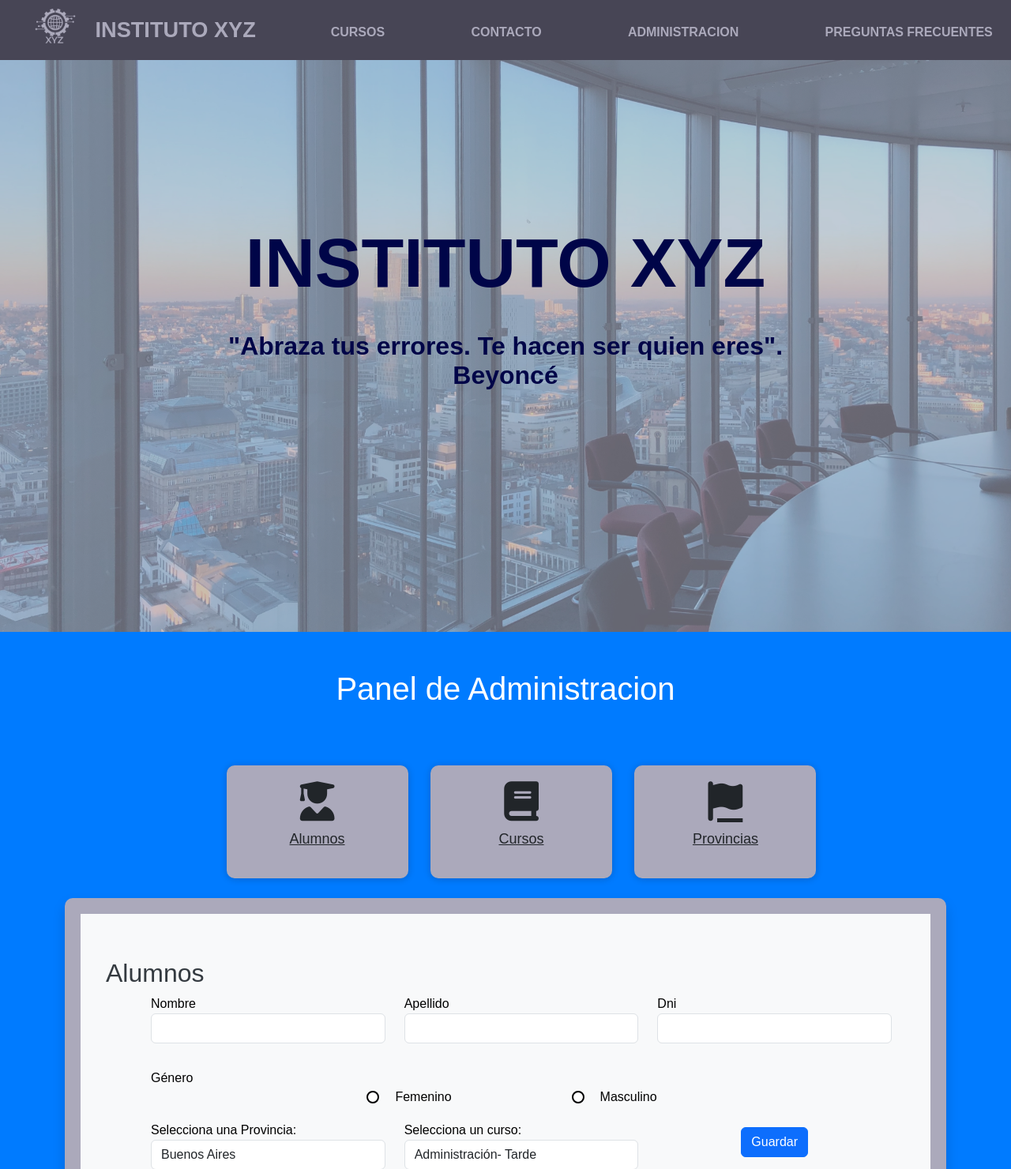
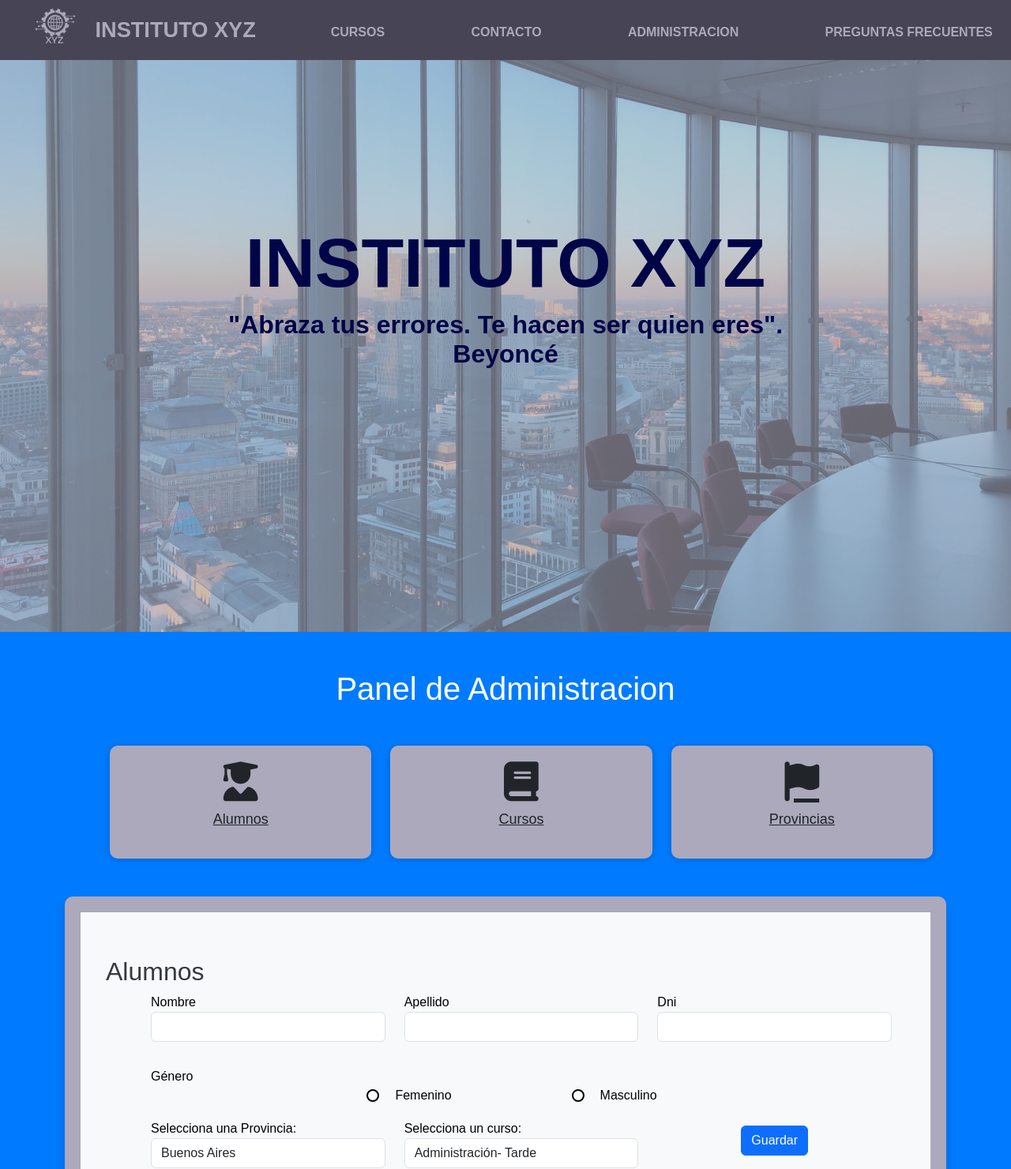
Before and after one commit to Ayelen95/TP-CAC-OFICIOS-BACKEND, a Flask app: page /administracion in a window 1280 px wide. Shown: the top 1480 px of the page at 79% size. Run offline with Flask 3, Linux system fonts and the light colour scheme; data comes from the database, SQL or seed files in the repository; some libraries are stand-ins or nearby versions.

Commit message:
modificacion menu

```diff
--- a/templates/administracion.html
+++ b/templates/administracion.html
@@ -140,7 +140,7 @@
             <div class="parallax-overlay">
                 <div class="parallax-content">
                     <h2>INSTITUTO XYZ</h2>
-                    <br>
+
                     <p>"Abraza tus errores. Te hacen ser quien eres". Beyoncé</p>
                     <!--<button>Más información</button> -->
                 </div>
@@ -148,23 +148,21 @@
         </section>
     <a name="menu"></a>
     <h1 class="text-center mt-5 mb-5">Panel de Administracion</h1>
-    <div class="container mt-5">
-
-
-        <div class="row text-center menus">
-            <div class="col-md-3">
+    <div class="container my-5">
+        <div class="row">
+          <div class="col-sm">
             <a href="#alumnos" class="card icon-container">
                 <i class="fas fa-user-graduate"></i>
                 <p>Alumnos</p>
             </a>
           </div>
-            <div class="col-md-3">
+          <div class="col-sm">
             <a href="#cursos" class="card icon-container">
                 <i class="fas fa-book"></i>
                 <p>Cursos</p>
             </a>
           </div>
-            <div class="col-md-3">
+          <div class="col-sm">
             <a href="#provincias" class="card icon-container">
                 <i class="fas fa-flag"></i>
                 <p>Provincias</p>
```
Lines whose indentation alone changed are shown as unchanged.
